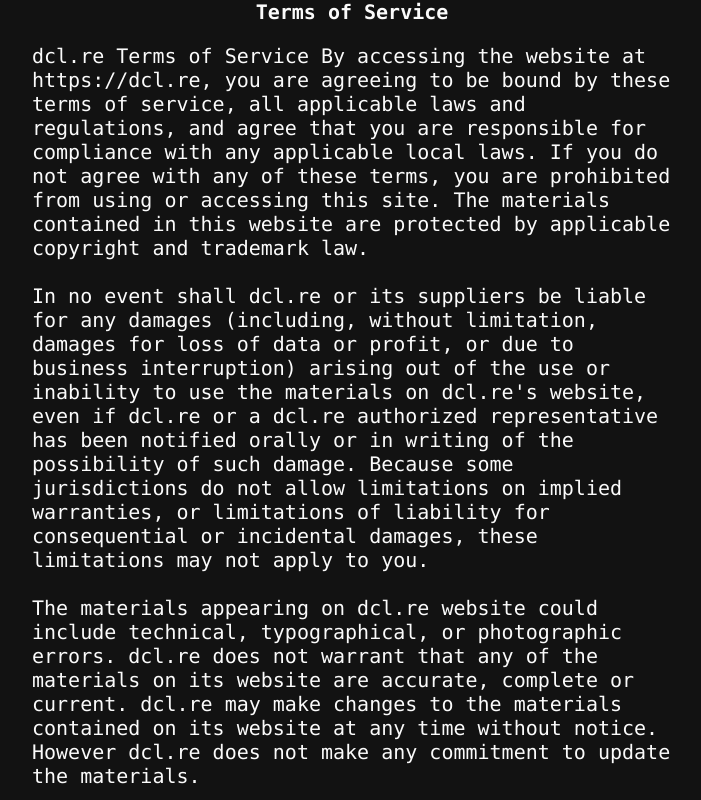
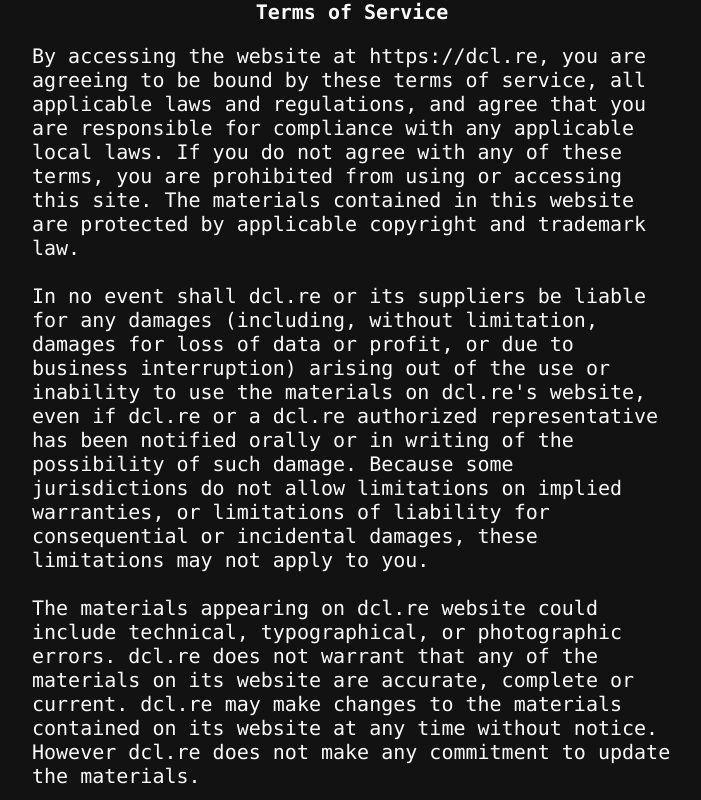
Before and after one commit to majesnix/simple-url-shortener, a Next.js app: page /terms in a window 1280 px wide. Shown: the top 800 px of the page, without its empty margins (288-989 px from the left). Built offline with nearby package versions, Linux system fonts and the light colour scheme.

Commit message:
fuck, i am retarded sometimes

```diff
--- a/pages/terms.jsx
+++ b/pages/terms.jsx
@@ -15,7 +15,7 @@
 		>
 			<h1>Terms of Service</h1>
 			<div style={{ width: '50%', fontSize: 20, marginTop: 20 }}>
-				dcl.re Terms of Service By accessing the website at
+				By accessing the website at
 				https://dcl.re, you are agreeing to be bound by these terms of
 				service, all applicable laws and regulations, and agree that you
 				are responsible for compliance with any applicable local laws.
```
